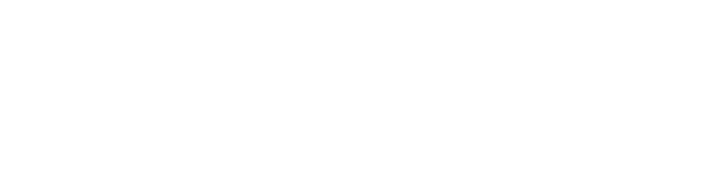
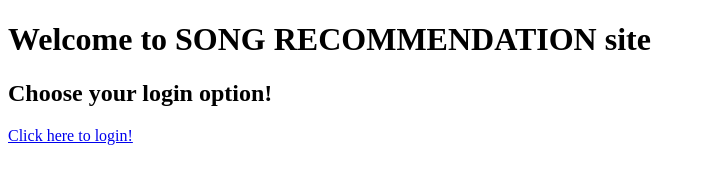
Before and after one commit to arun-ghontale/song-recommendation, a plain HTML site: page static/Index.html in a window 1280 px wide. Shown: the whole page, without its empty margins (0-706 px from the left). Drawn offline with Linux system fonts and the light colour scheme.

Commit message:
Ignore this file

```diff
--- a/static/Index.html
+++ b/static/Index.html
@@ -1,22 +1,16 @@
 <!DOCTYPE html>
 <html>
 <head>
-	<title>HI </title>
+    <title>Welcome to SONG RECOMMENDATION site</title>
 </head>
+
 <body>
+<h1> Welcome to SONG RECOMMENDATION site </h1>
+<h2> Choose your login option!</h2>
 
-<div id="fb-root"></div>
-<script>(function(d, s, id) {
-  var js, fjs = d.getElementsByTagName(s)[0];
-  if (d.getElementById(id)) return;
-  js = d.createElement(s); js.id = id;
-  js.src = 'https://connect.facebook.net/en_US/sdk.js#xfbml=1&version=v3.0&appId=1834395343527079&autoLogAppEvents=1';
-  fjs.parentNode.insertBefore(js, fjs);
-}(document, 'script', 'facebook-jssdk'));</script>
+<a href="./Login.html">Click here to login!</a>
 
 
+</body>
 
-<div class="fb-login-button" data-max-rows="1" data-size="large" data-button-type="continue_with" data-show-faces="false" data-auto-logout-link="false" data-use-continue-as="false"></div>
-
-</body>
 </html>
```
Also changed, not shown: Hello.html (+4 -2 lines).
